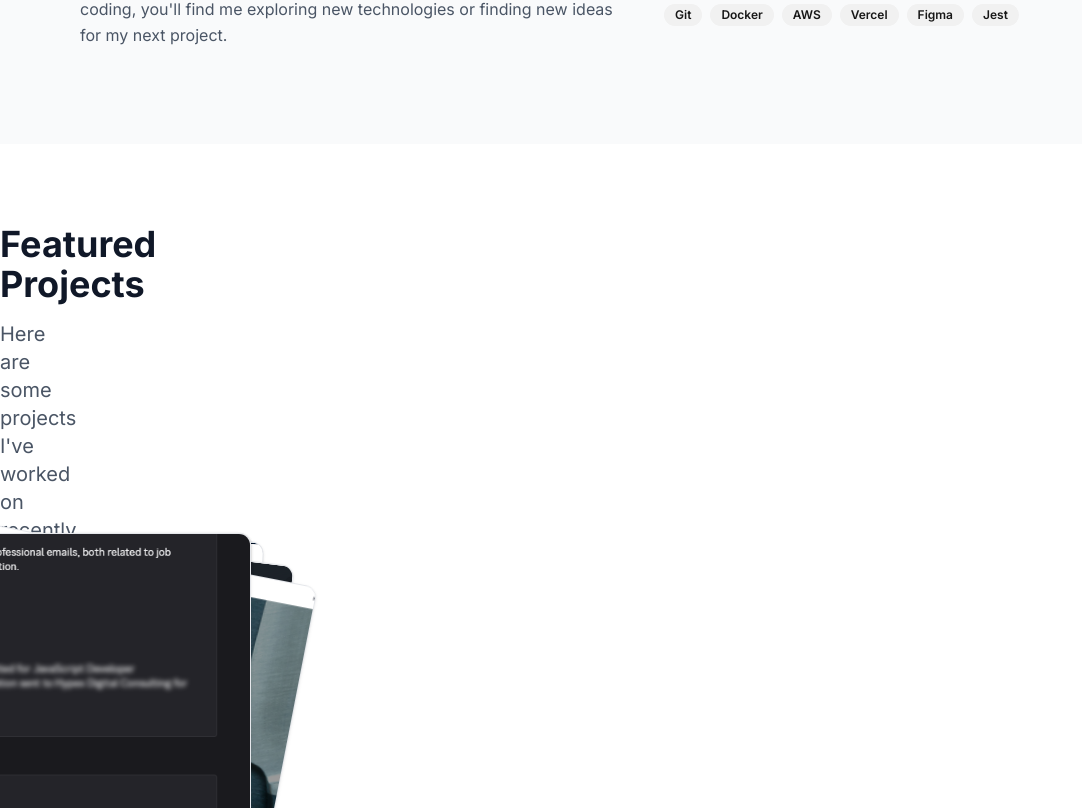
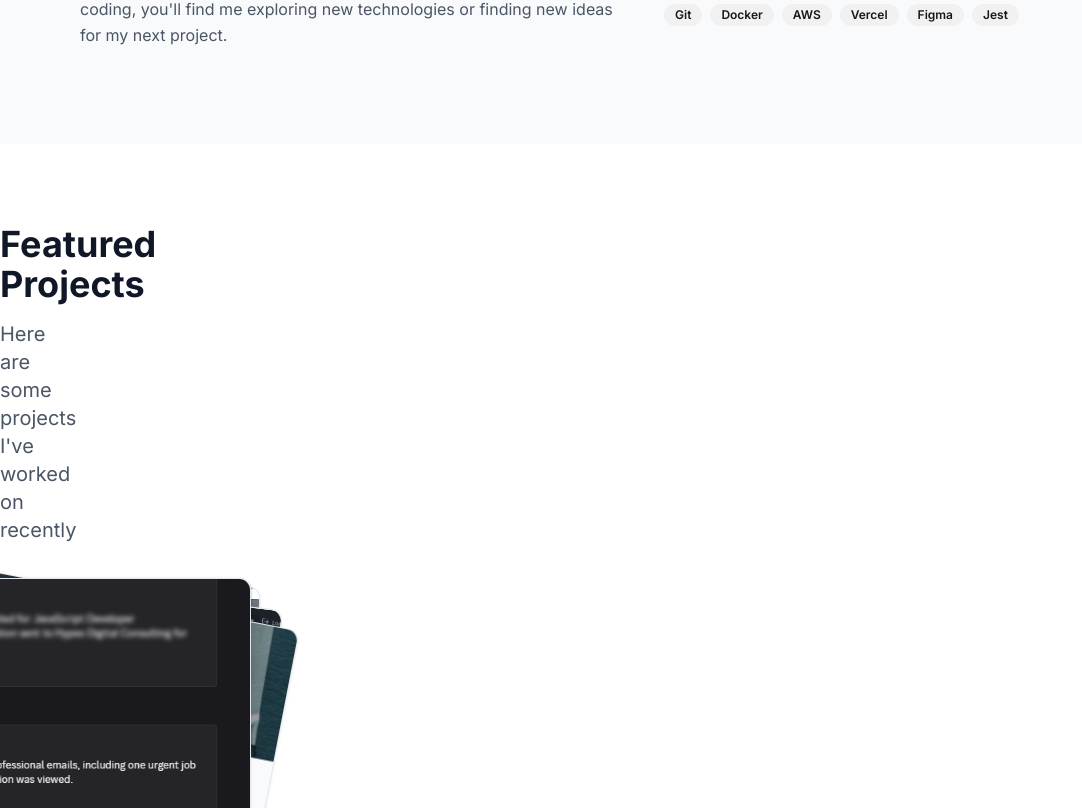
Before and after one commit to Nutty1704/portfolio-v2, a Next.js app: page / in a window 1280 px wide. Shown: the part 1312-2120 px from the top of the page, without its empty margins (0-1082 px from the left). Built offline with nearby package versions, Linux system fonts and the light colour scheme.

Commit message:
Improve responsiveness of projects section

```diff
--- a/src/app/config.js
+++ b/src/app/config.js
@@ -1 +1 @@
-export const animationBreakpoint = 767;
+export const animationBreakpoint = 1023;
--- a/src/components/projects/MobileProjectCard.jsx
+++ b/src/components/projects/MobileProjectCard.jsx
@@ -12,7 +12,7 @@ import { techLogos } from "@/data/me";
 export default function MobileProjectCard({ project, className = "", style, id }) {
   return (
     <div id={id} className={`${className} w-full`} style={style}>
-      <Card className="w-full bg-white rounded-xl overflow-hidden shadow-sm hover:shadow-md transition-all duration-300 border border-gray-200 !p-0">
+      <Card className="w-full md:w-[75vw] mx-auto bg-white rounded-xl overflow-hidden shadow-sm hover:shadow-md transition-all duration-300 border border-gray-200 !p-0">
         {/* Horizontal Layout Container */}
         <div className="flex flex-col h-[55vh]">
           {/* Image Section - Left Side */}
--- a/src/components/projects/ProjectAnimations.jsx
+++ b/src/components/projects/ProjectAnimations.jsx
@@ -1,5 +1,6 @@
 "use client";
 
+import { animationBreakpoint } from "@/app/config";
 import { useGSAP } from "@gsap/react";
 import gsap from "gsap";
 import { ScrollTrigger } from "gsap/ScrollTrigger";
@@ -9,7 +10,7 @@ const getMovement = (i, cardWidth, start, gap, center) =>
   start - center + cardWidth / 2 + i * (cardWidth + gap);
 
 const ProjectAnimations = ({ ids, pinContainerId = "projects" }) => {
-  const isMobile = useMediaQuery({ maxWidth: 1023 });
+  const isMobile = useMediaQuery({ maxWidth: animationBreakpoint });
   const isSmall = useMediaQuery({ maxWidth: 767 });
 
   useGSAP(() => {
--- a/src/components/projects/ProjectCard.jsx
+++ b/src/components/projects/ProjectCard.jsx
@@ -13,7 +13,7 @@ import { techLogos } from "@/data/me";
 const ProjectCard = ({ project, className, id }) => {
   return (
     <div id={id} className={`${className}`}>
-      <Card className="w-[500px] h-[750px] bg-white rounded-2xl overflow-hidden shadow-md hover:shadow-2xl transition-shadow duration-300 flex flex-col border border-gray-200 !pt-0">
+      <Card className="w-[500px] h-[750px] max-h-[70vh] bg-white rounded-2xl overflow-hidden shadow-md hover:shadow-2xl transition-shadow duration-300 flex flex-col border border-gray-200 !pt-0">
         {/* Image Section */}
         <div className="relative h-[60%] overflow-hidden">
           <Image
--- a/src/components/projects/ProjectDeck.jsx
+++ b/src/components/projects/ProjectDeck.jsx
@@ -13,7 +13,7 @@ const rotations = [
 
 const ProjectDeck = () => {
   return (
-    <div className="relative z-20 w-full pb-16 -mt-5 lg:mt-0 lg:py-20 overflow-visible min-h-[50vh] lg:min-h-[75vh]">
+    <div id='projects-deck' className="relative z-20 w-full pb-16 -mt-5 lg:mt-3 lg:py-3 2xl:py-20 overflow-visible min-h-[50vh] md:min-h-[60vh] lg:min-h-[62.5vh] 2xl:min-h-[75vh]">
       <ProjectAnimations ids={projects.map((project) => project.id)} />
       <div className="hidden lg:block">
         {projects.map((project, i) => (
--- a/src/components/projects/Projects.jsx
+++ b/src/components/projects/Projects.jsx
@@ -8,7 +8,7 @@ import ProjectDeck from "./ProjectDeck";
 
 const Projects = () => {
   return (
-    <section id='projects' className="w-full min-h-[105vh] py-20 lg:py-24 relative">
+    <section id='projects' className="w-full min-h-[105vh] py-20 lg:py-14 xl:py-24 relative">
       <SectionHeader
         title={"Featured Projects"}
         subtitle={"Here are some projects I've worked on recently"}
@@ -18,7 +18,7 @@ const Projects = () => {
       <ProjectDeck />
 
       {/* link to github */}
-      <div className="absolute bottom-8 md:bottom-16 left-1/2 -translate-x-1/2">
+      <div className="absolute bottom-8 md:bottom-16 lg:bottom-6 2xl:bottom-16 left-1/2 -translate-x-1/2">
         <Button
           id={'proj-git-btn'}
           variant="outline"
```
